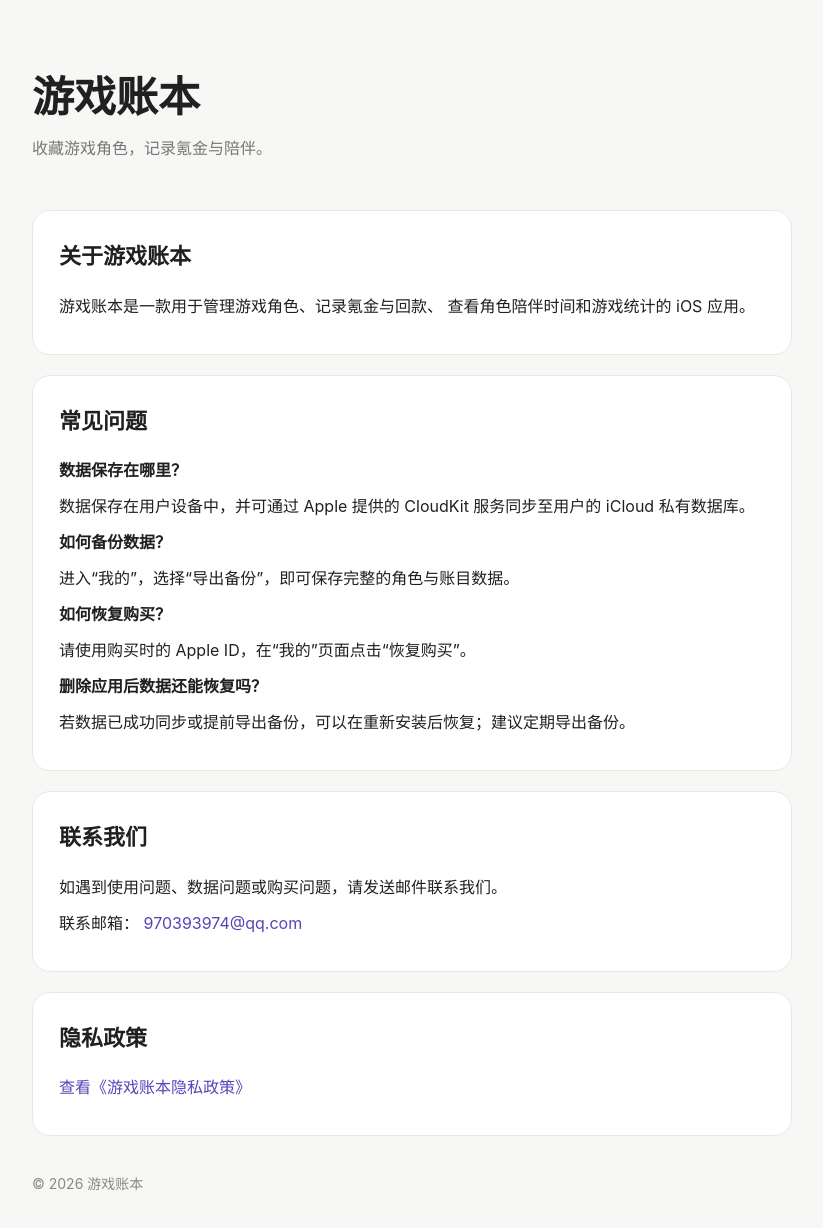
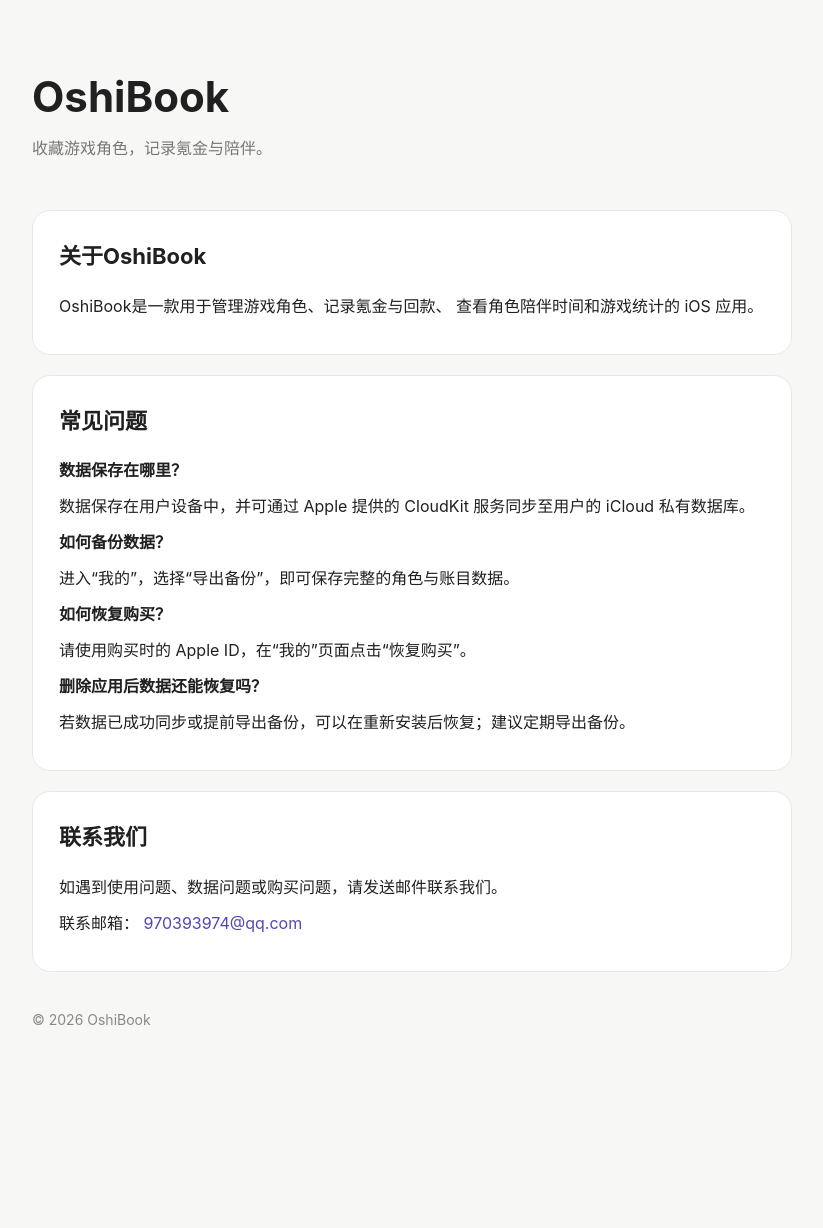
Before and after one commit to Ivan-726/game-ledger, a plain HTML site: page index.html in a window 1280 px wide. Shown: the whole page, without its empty margins (228-1051 px from the left). After the commit the page ends 1104 px from the top, so only its background shows below. Drawn offline with Linux system fonts and the light colour scheme.

Commit message:
Update index.html

```diff
--- a/index.html
+++ b/index.html
@@ -3,8 +3,8 @@
 <head>
   <meta charset="utf-8">
   <meta name="viewport" content="width=device-width, initial-scale=1">
-  <title>游戏账本｜技术支持</title>
-  <meta name="description" content="游戏账本官方网站、使用帮助与技术支持">
+  <title>OshiBook｜技术支持</title>
+  <meta name="description" content="OshiBook官方网站、使用帮助与技术支持">
   <style>
     * { box-sizing: border-box; }
     body {
@@ -54,14 +54,14 @@
 <body>
 <main>
   <header>
-    <h1>游戏账本</h1>
+    <h1>OshiBook</h1>
     <p class="muted">收藏游戏角色，记录氪金与陪伴。</p>
   </header>
 
   <section>
-    <h2>关于游戏账本</h2>
+    <h2>关于OshiBook</h2>
     <p>
-      游戏账本是一款用于管理游戏角色、记录氪金与回款、
+      OshiBook是一款用于管理游戏角色、记录氪金与回款、
       查看角色陪伴时间和游戏统计的 iOS 应用。
     </p>
   </section>
@@ -91,15 +91,9 @@
     </p>
   </section>
 
-  <section>
-    <h2>隐私政策</h2>
-    <p>
-      <a href="./privacy.html">查看《游戏账本隐私政策》</a>
-    </p>
-  </section>
 
   <footer>
-    © 2026 游戏账本
+    © 2026 OshiBook
   </footer>
 </main>
 </body>
```
